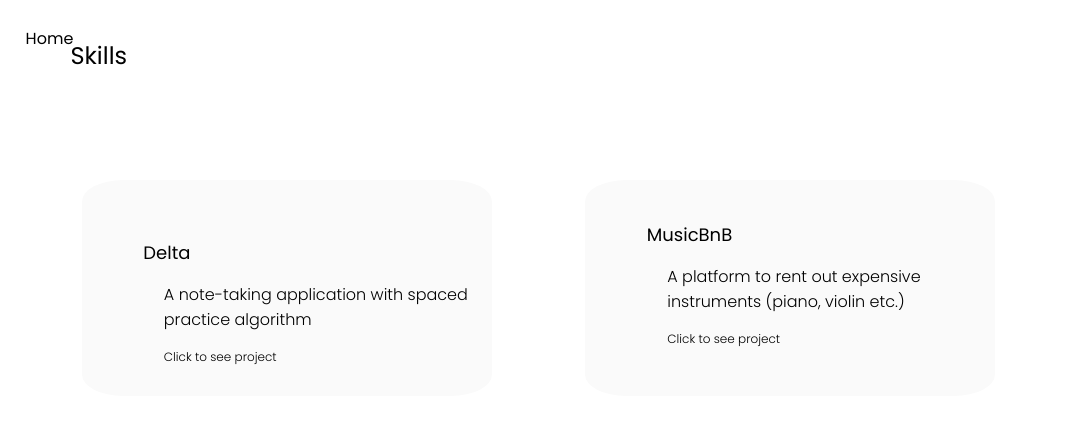
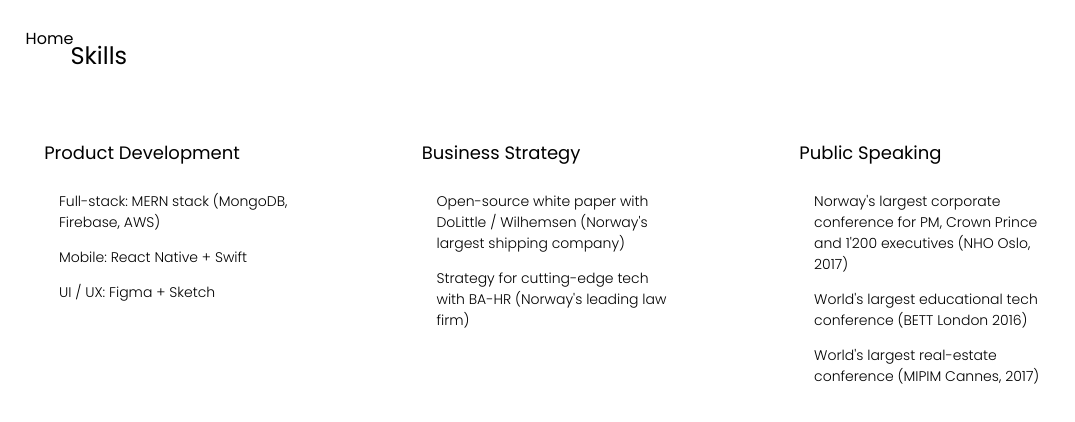
Before and after one commit to Maiuran1404/maiuran1404.github.io, a React (Create React App) app: page /skills in a window 1280 px wide. Shown: the top 422 px of the page, without its empty margins (0-1075 px from the left). Built offline with nearby package versions, Linux system fonts and the light colour scheme.

Commit message:
mayoo saturday commmit

```diff
--- a/src/containers/Home.js
+++ b/src/containers/Home.js
@@ -119,14 +119,14 @@
                           }}> 🧠 Skills
                 </button>
               </div>
-              <div className="btn-row">
+              {/* <div className="btn-row">
                 <button className="explore-button" type="button"
                         onClick={(e) => {
                           e.preventDefault();
                           window.location.href='/story';
                           }}> 🦦 Story
                 </button>
-              </div>
+              </div> */}
         </div>
         </div>
         </div>
--- a/src/containers/Skills.js
+++ b/src/containers/Skills.js
@@ -5,10 +5,10 @@
 
 const Container = styled(motion.div)`
     display: grid;
-    grid-template-columns: 1fr 1fr 1fr;
-    grid-template-rows: 1fr 1fr;
+    grid-template-columns: 1fr 1fr 1fr 1fr;
+    grid-template-rows: 1fr;
     gap: 10% 18%;
-    grid-template-areas: "Title Title Title" "Content1 Content2 . ";
+    grid-template-areas: "Title Title Title Title" "Pro1 Pro2 Pro3 ." ". . . .";
     font-family: 'Poppins', -apple-system, BlinkMacSystemFont, 'Segoe UI', Roboto, Oxygen, Ubuntu, Cantarell, 'Open Sans', 'Helvetica Neue', sans-serif;
 `
 const Title = styled.div`
@@ -34,7 +34,7 @@
     margin-left: 30%;
     margin-top: 0%;
     &:hover{
-        cursor:pointer;
+        /* cursor:pointer; */
     }
 `
 
@@ -49,7 +49,23 @@
     margin-left: 30%;
     margin-top: 0%;
     &:hover{
-        cursor:pointer;
+        /* cursor:pointer; */
+
+    }
+`
+
+const GreyBox3 = styled(motion.div)`
+    grid-area: Content3;
+    background: #FAFAFA;
+    width: 150%;
+    height: 120%;
+    border-radius: 10%;
+    padding: 0%;
+    align-content: left;
+    margin-left: 30%;
+    margin-top: 0%;
+    &:hover{
+        /* cursor:pointer; */
 
     }
 `
@@ -78,7 +94,10 @@
 
 const Desc = styled.p`
     margin-left: 20%;
+    margin-top: 0;
     font-weight: 10;
+    font-size: 14px;
+
 `
 
 const Desc2 = styled.p`
@@ -89,6 +108,21 @@
 const Apple = styled.a`
     text-decoration: none;
     color: black;
+`
+
+const Pro1 = styled.div`
+     grid-area: Pro1;
+     width: 200%;
+`
+
+const Pro2 = styled.div`
+     grid-area: Pro2;
+     width: 200%;
+`
+
+const Pro3 = styled.div`
+     grid-area: Pro3;
+     width: 200%;
 `
 
 function Programming() {
@@ -103,6 +137,7 @@
         const projecttwo = project.children[1];
         const projectthree = project.children[2];
         const projectfour = project.children[3];
+        const projectfive = project.children[4];
 
       //Removing flash
       TweenMax.to(project, 0, {css: {visibility: 'visibile'}})
@@ -123,6 +158,7 @@
       .from(projecttwo, 1, {y: 20, opacity: 0, ease: Power3.easeOut}, 0.2)
       .from(projectthree, 1, {y: 20, opacity: 0, ease: Power3.easeOut}, 0.4)
       .from(projectfour, 1, {y: 20, opacity: 0, ease: Power3.easeOut}, 0.5)
+      .from(projectfive, 1, {y: 20, opacity: 0, ease: Power3.easeOut}, 0.6)
 
     }, [tl])
 
@@ -130,28 +166,29 @@
         <Container ref={el => project = el} initial='initial' animate='animate' exit={{ opacity: 0 }}>
             <Title> Skills </Title>
             <Button href="https://www.maiuran.com"> Home </Button>
+            <Pro1>
+            <ProjectTitle>Product Development</ProjectTitle>
+                <br/>
+                <Desc> Full-stack: MERN stack (MongoDB, Firebase, AWS) </Desc>
+                <Desc> Mobile: React Native + Swift </Desc>
+                <Desc> UI / UX: Figma + Sketch </Desc>
+            </Pro1>
+            <Pro2>
+            <ProjectTitle>Business Strategy</ProjectTitle>
+                <br/>
+                <Desc> Open-source white paper with DoLittle / Wilhemsen (Norway's largest shipping company) </Desc>
+                <Desc> Strategy for cutting-edge tech with BA-HR (Norway's leading law firm)  </Desc>
+
+            </Pro2>
+            <Pro3>
+            <ProjectTitle>Public Speaking</ProjectTitle>
+                <br/>
+                <Desc> Norway's largest corporate conference for PM, Crown Prince and 1'200 executives (NHO Oslo, 2017) </Desc>
+                <Desc> World's largest educational tech conference (BETT London 2016) </Desc>
+                <Desc> World's largest real-estate conference (MIPIM Cannes, 2017) </Desc>
+            </Pro3>
 
 
-                    <GreyBox
-                    whileHover={{ scale: 1.05 }}
-                    whileTap={{ scale: 0.95 }}
-                    ><Apple href="https://mongodb-digitalbrain.herokuapp.com/">
-                        <ProjectTitle > Delta </ProjectTitle>
-                        <Desc> A note-taking application with spaced practice algorithm </Desc>
-                        <Desc2> Click to see project </Desc2>
-                        </Apple>
-                    </GreyBox>
-
-
-            <GreyBox2
-            whileHover={{ scale: 1.05 }}
-            whileTap={{ scale: 0.95 }}>
-                <Apple href="https://music-bnb.herokuapp.com/">
-                <ProjectTitle>MusicBnB</ProjectTitle>
-                <Desc>A platform to rent out expensive instruments (piano, violin etc.) </Desc>
-                <Desc2> Click to see project </Desc2>
-                </Apple>
-            </GreyBox2>
         </Container>
     );
 }
```
